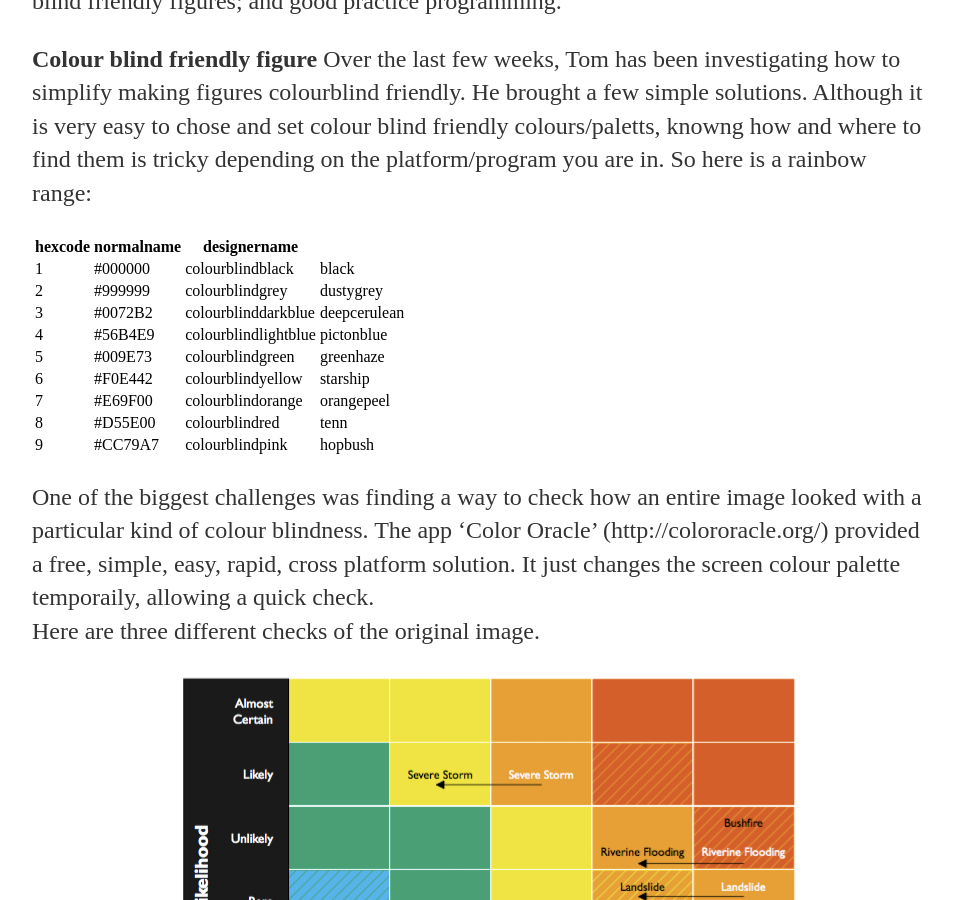
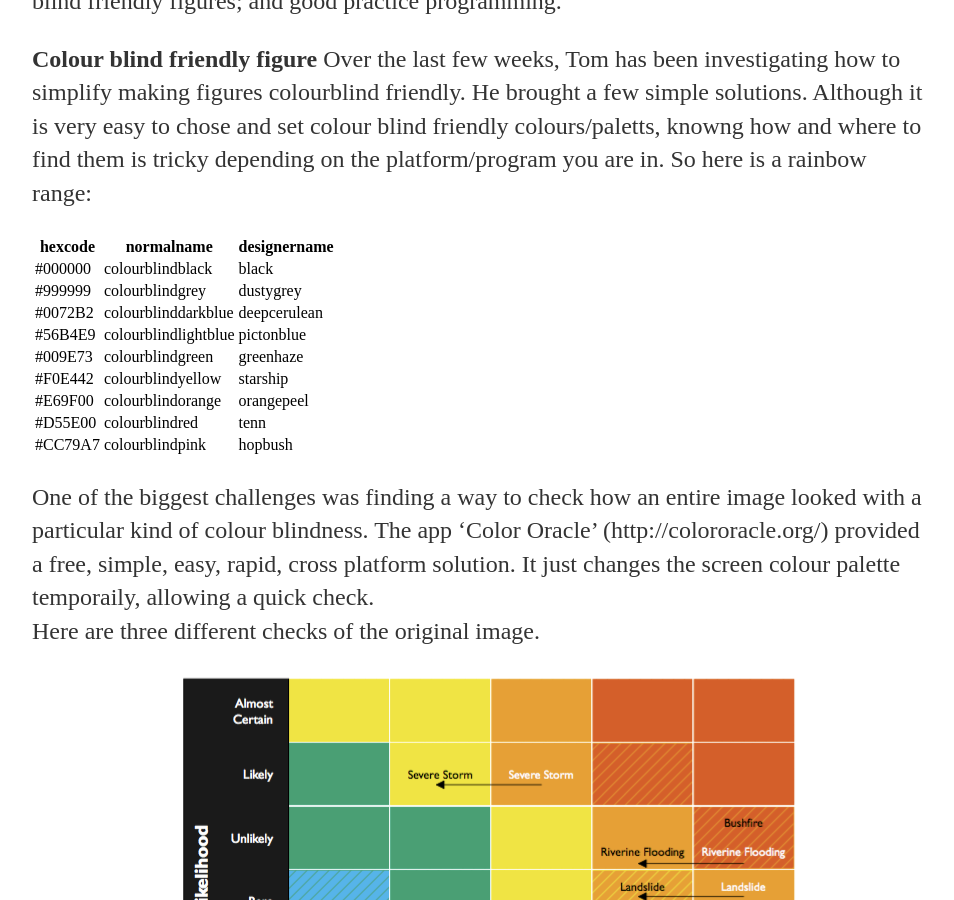
Before and after one commit to DataScienceHobart/DaSH, a Jekyll site: the page built from _posts/2016-04-22-General-Discussion.md, in a window 1280 px wide and 900 px high, scrolled down 416 px. Shown: the whole window, without its empty margins (160-1114 px from the left). Built offline with Jekyll 4.4.1, drawn with Linux system fonts in a browser that asks for light colours.

```diff
--- a/_posts/2016-04-22-General-Discussion.md
+++ b/_posts/2016-04-22-General-Discussion.md
@@ -15,17 +15,17 @@ Today we had a wide ranging discussion which meandered around two main themes:
 **Colour blind friendly figure**
 Over the last few weeks, Tom has been investigating how to simplify making figures colourblind friendly. He brought a few simple solutions.  Although it is very easy to chose and set colour blind friendly colours/paletts, knowng how and where to find them is tricky depending on the platform/program you are in.  So here is a rainbow range:
 
- | hexcode | normalname | designername
---- | --- | --- | ---
-1 | #000000 | colourblindblack | black
-2 | #999999 | colourblindgrey | dustygrey
-3 | #0072B2 | colourblinddarkblue | deepcerulean
-4 | #56B4E9 | colourblindlightblue | pictonblue
-5 | #009E73 | colourblindgreen | greenhaze
-6 | #F0E442 | colourblindyellow | starship
-7 | #E69F00 | colourblindorange | orangepeel
-8 | #D55E00 | colourblindred | tenn
-9 | #CC79A7 | colourblindpink | hopbush
+hexcode | normalname | designername
+--- | --- | ---
+#000000 | colourblindblack | black
+#999999 | colourblindgrey | dustygrey
+#0072B2 | colourblinddarkblue | deepcerulean
+#56B4E9 | colourblindlightblue | pictonblue
+#009E73 | colourblindgreen | greenhaze
+#F0E442 | colourblindyellow | starship
+#E69F00 | colourblindorange | orangepeel
+#D55E00 | colourblindred | tenn
+#CC79A7 | colourblindpink | hopbush
 
 One of the biggest challenges was finding a way to check how an entire image looked with a particular kind of colour blindness.  The app 'Color Oracle' (http://colororacle.org/) provided a free, simple, easy, rapid, cross platform solution. It just changes the screen colour palette temporaily, allowing a quick check.
 Here are three different checks of the original image.
```
